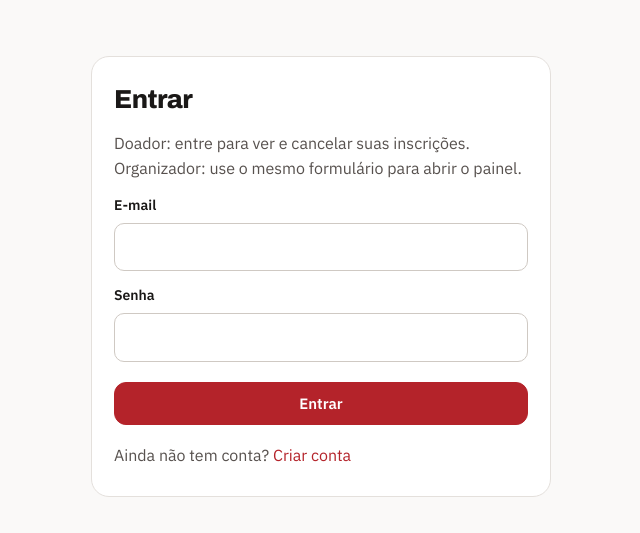
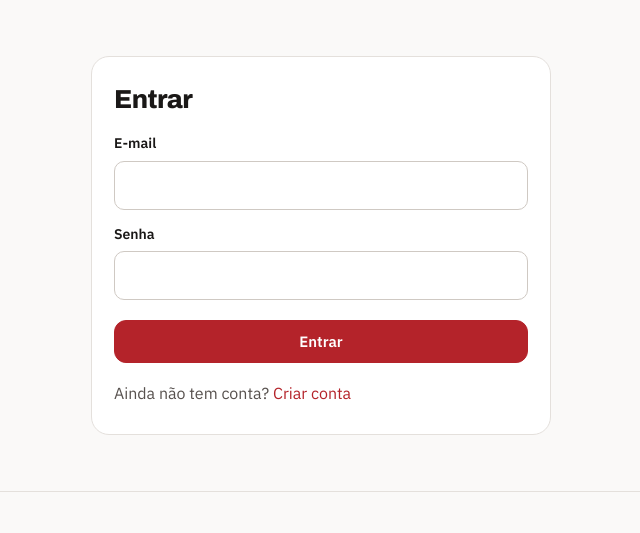
Before and after one commit to Rota-Solidaria/Rotasolidaria-web, a Spring Boot app: page /entrar in a window 1280 px wide. Shown: the part 69-602 px from the top of the page, without its empty margins (319-959 px from the left). Run offline with Spring Boot 4, Linux system fonts and the light colour scheme; some libraries are stand-ins or nearby versions.

Commit message:
Remove o texto de instrução da página Entrar

```diff
--- a/src/main/resources/templates/entrar.ftlh
+++ b/src/main/resources/templates/entrar.ftlh
@@ -10,7 +10,6 @@
 <main class="container caixa-centro">
   <div class="cartao">
     <h1>Entrar</h1>
-    <p>Doador: entre para ver e cancelar suas inscrições. Organizador: use o mesmo formulário para abrir o painel.</p>
 
     <#if erro??>
       <div class="alerta alerta-erro" role="alert">${erro}</div>
```
